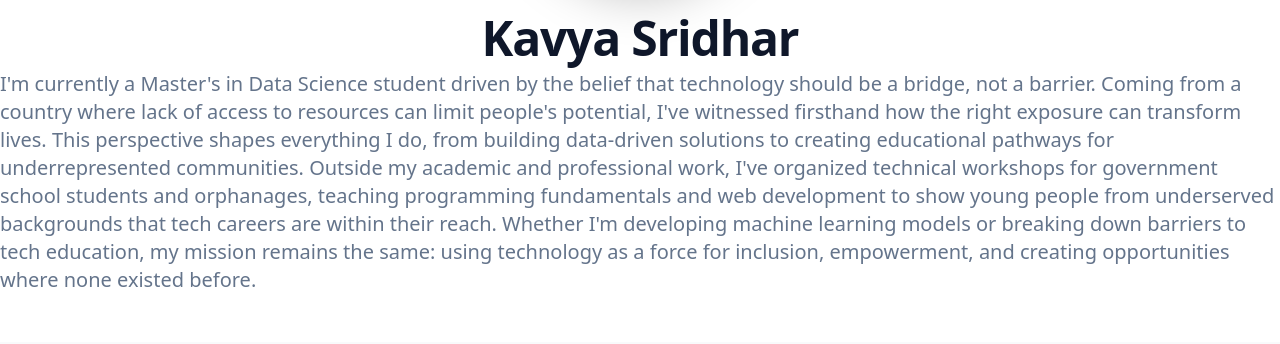
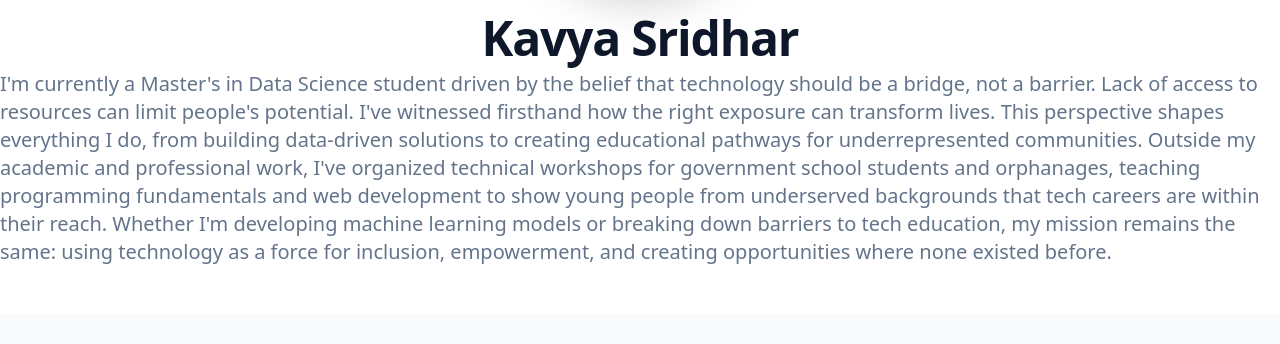
Before and after one commit to kavyasridhar1501/KavyaSridharPortfolio, a Next.js app: page / in a window 1280 px wide. Shown: the part 370-714 px from the top of the page. Built offline with nearby package versions, Linux system fonts and the light colour scheme.

Commit message:
Update HeroSection.tsx

```diff
--- a/app/components/HeroSection.tsx
+++ b/app/components/HeroSection.tsx
@@ -19,7 +19,7 @@ export default function HeroSection() {
         Kavya Sridhar
       </h1>
       <p className="mt-2 text-xl text-slate-500">
-        I'm currently a Master's in Data Science student driven by the belief that technology should be a bridge, not a barrier. Coming from a country where lack of access to resources can limit people's potential, I've witnessed firsthand how the right exposure can transform lives. This perspective shapes everything I do, from building data-driven solutions to creating educational pathways for underrepresented communities. Outside my academic and professional work, I've organized technical workshops for government school students and orphanages, teaching programming fundamentals and web development to show young people from underserved backgrounds that tech careers are within their reach. Whether I'm developing machine learning models or breaking down barriers to tech education, my mission remains the same: using technology as a force for inclusion, empowerment, and creating opportunities where none existed before.
+        I'm currently a Master's in Data Science student driven by the belief that technology should be a bridge, not a barrier. Lack of access to resources can limit people's potential. I've witnessed firsthand how the right exposure can transform lives. This perspective shapes everything I do, from building data-driven solutions to creating educational pathways for underrepresented communities. Outside my academic and professional work, I've organized technical workshops for government school students and orphanages, teaching programming fundamentals and web development to show young people from underserved backgrounds that tech careers are within their reach. Whether I'm developing machine learning models or breaking down barriers to tech education, my mission remains the same: using technology as a force for inclusion, empowerment, and creating opportunities where none existed before.
       </p>
     </section>
   );
```
